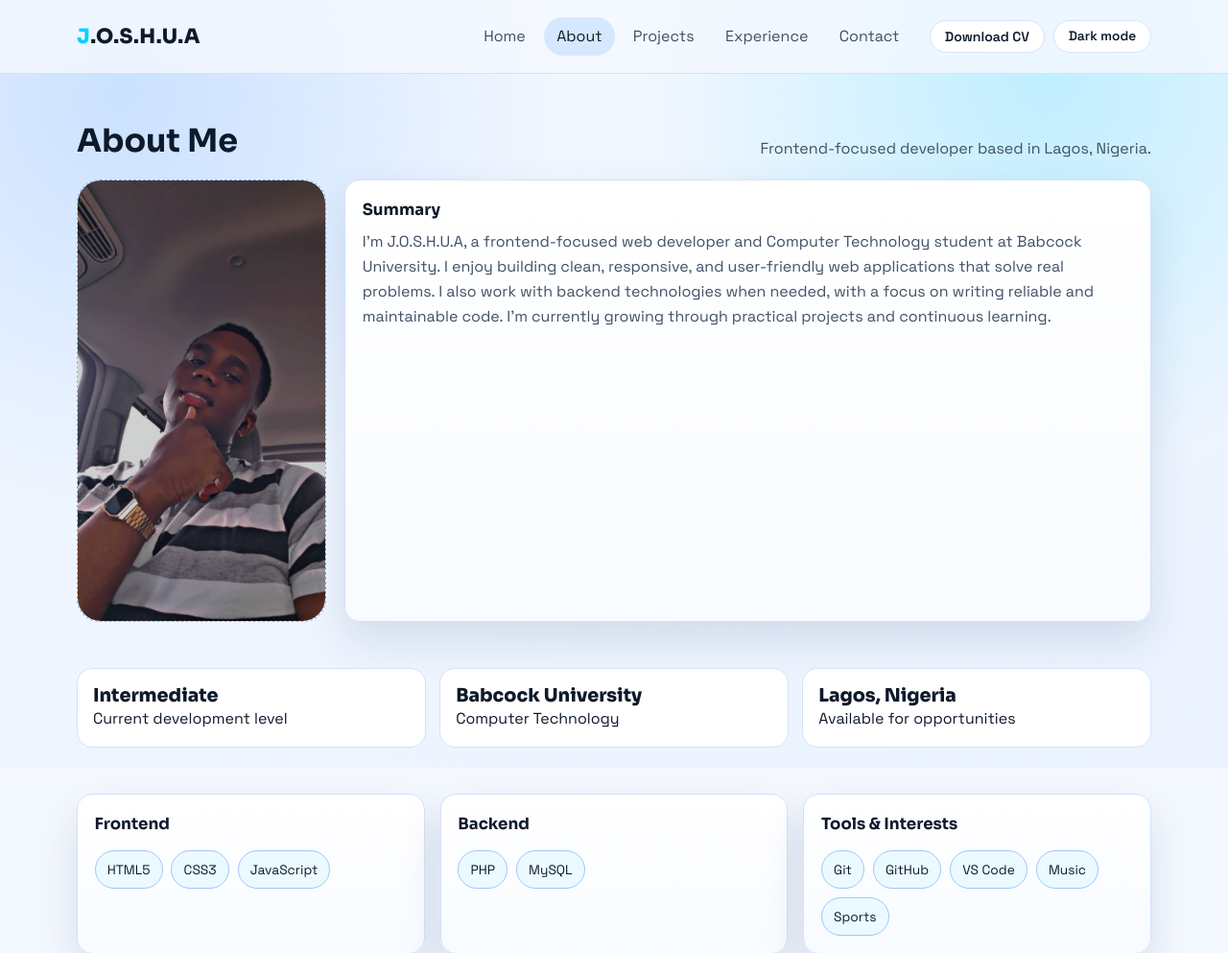
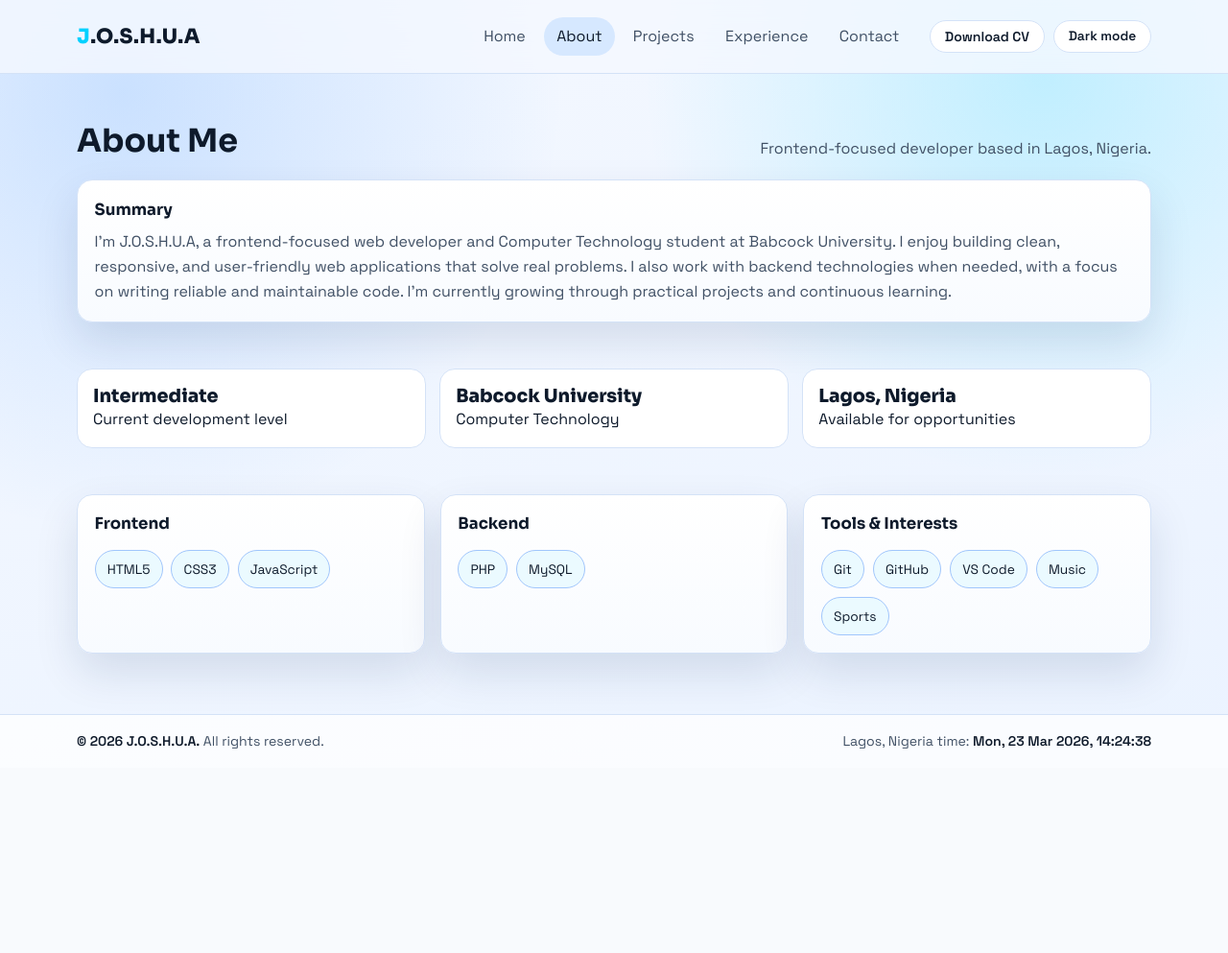
Before and after one commit to noonebutjosh1/joshua-portfolio, a PHP site: page /about.html in a window 1280 px wide. Shown: the top 993 px of the page at 96% size. After the commit the page ends 780 px from the top, so only its background shows below. Run offline with PHP 8.4, Linux system fonts and the light colour scheme.

Commit message:
Remove about page photo column

```diff
--- a/about.html
+++ b/about.html
@@ -35,11 +35,7 @@
           <h1 class="page-title reveal" data-delay="1">About Me</h1>
           <p class="muted reveal" data-delay="2">Frontend-focused developer based in Lagos, Nigeria.</p>
         </div>
-        <div class="profile-layout">
-          <div class="profile-placeholder reveal" data-delay="1">
-            <img src="assets/images/me.jpg" alt="J.O.S.H.U.A profile photo">
-          </div>
-          <article class="card reveal" data-delay="2">
+        <article class="card reveal" data-delay="1">
           <h3>Summary</h3>
           <p>
             I'm J.O.S.H.U.A, a frontend-focused web developer and Computer Technology student at Babcock University.
@@ -48,7 +44,6 @@
             I'm currently growing through practical projects and continuous learning.
           </p>
         </article>
-        </div>
       </section>
 
       <section class="section-block">
--- a/styles.css
+++ b/styles.css
@@ -347,36 +347,6 @@ main {
   font-size: 0.86rem;
 }
 
-.profile-layout {
-  display: grid;
-  grid-template-columns: 260px 1fr;
-  gap: 1.2rem;
-}
-
-.profile-placeholder {
-  border-radius: var(--radius-lg);
-  border: 1px dashed color-mix(in oklab, var(--accent-electric) 50%, var(--border));
-  min-height: 300px;
-  display: grid;
-  place-items: center;
-  text-align: center;
-  font-weight: 700;
-  letter-spacing: 0.03em;
-  color: var(--text-soft);
-  background:
-    radial-gradient(circle at 20% 20%, var(--glow-1), transparent 55%),
-    var(--surface);
-}
-
-.profile-placeholder img {
-  width: 100%;
-  height: 100%;
-  min-height: 300px;
-  object-fit: cover;
-  display: block;
-  border-radius: inherit;
-}
-
 .kpi-row {
   display: grid;
   grid-template-columns: repeat(3, minmax(0, 1fr));
@@ -711,17 +681,12 @@ main {
     justify-content: flex-end;
   }
 
-  .profile-layout {
-    grid-template-columns: 220px 1fr;
-  }
-
   .section-heading-row {
     align-items: flex-start;
   }
 }
 
 @media (max-width: 760px) {
-  .profile-layout,
   .kpi-row,
   .card-grid.three,
   .card-grid.four,
```
Lines whose indentation alone changed are shown as unchanged.
